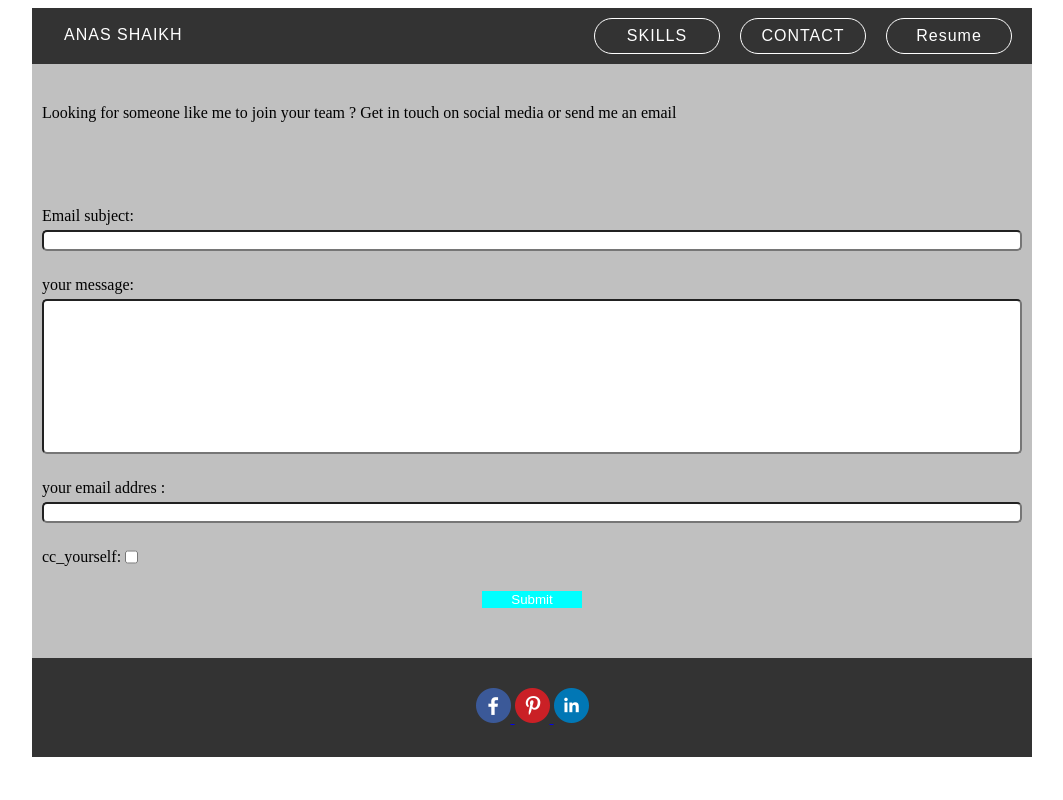
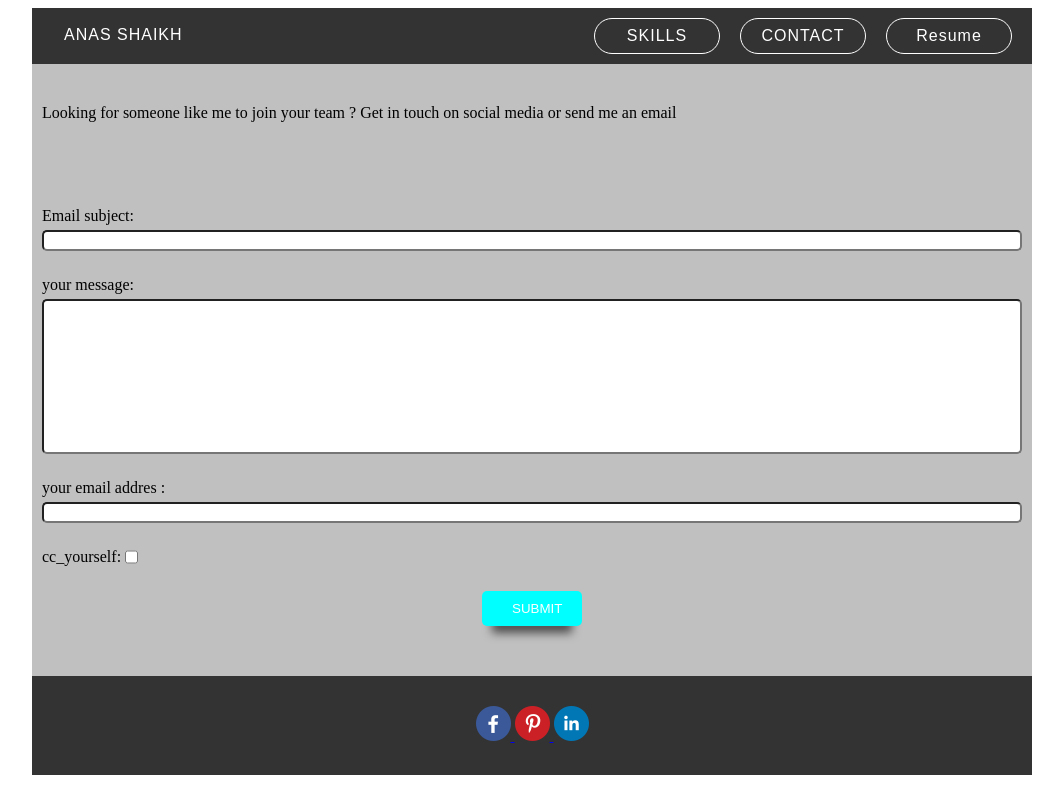
Before and after one commit to shaikhanas/master, a Django app: page /contact in a window 1280 px wide. Shown: the whole page, without its empty margins (108-1171 px from the left). Run offline with Django 3.2, Linux system fonts and the light colour scheme.

Commit message:
changed submit button

```diff
--- a/website/anas/static/anas/form.css
+++ b/website/anas/static/anas/form.css
@@ -67,6 +67,8 @@ nav{
 .fieldwrapper_separate{
     margin: 10px;
     padding-bottom: 10px;
+
+
     display: flex;
     justify-content: center;
 }
@@ -106,7 +108,18 @@ p{
     color: white;
     width: 100px;
     border-style: none;
+    padding: 10px 30px;
+    box-shadow: 0px 17px 10px -10px rgba(0,0,0,0.6);
+    cursor: pointer;
+    border-radius:5px;
+    transition: all ease-in-out 300ms;
+    text-transform: uppercase;
 
+
+}
+.submit:hover{
+    box-shadow: 0px 37px 20px -20px rgba(0,0,0,0.2);
+    transform: translate(0px, -10px)
 }
 label{
     padding: 5px 0;
--- a/website/anas/templates/anas/index.html
+++ b/website/anas/templates/anas/index.html
@@ -62,7 +62,7 @@
     </div>
 
     <div class="fieldwrapper_separate">
-        <input class ="submit" type="submit" value="Submit"/>
+        <input class ="submit" type="submit" value="Submit" />
     </div>
     </form>
 
```
